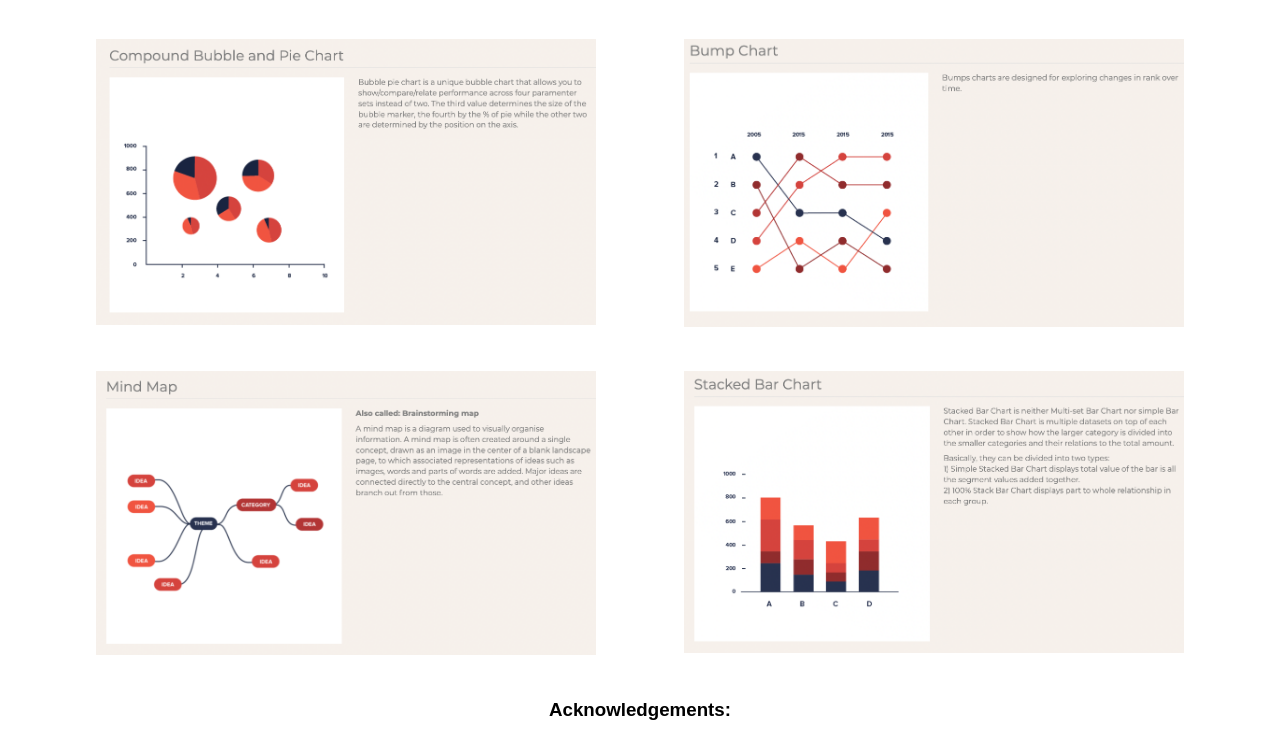
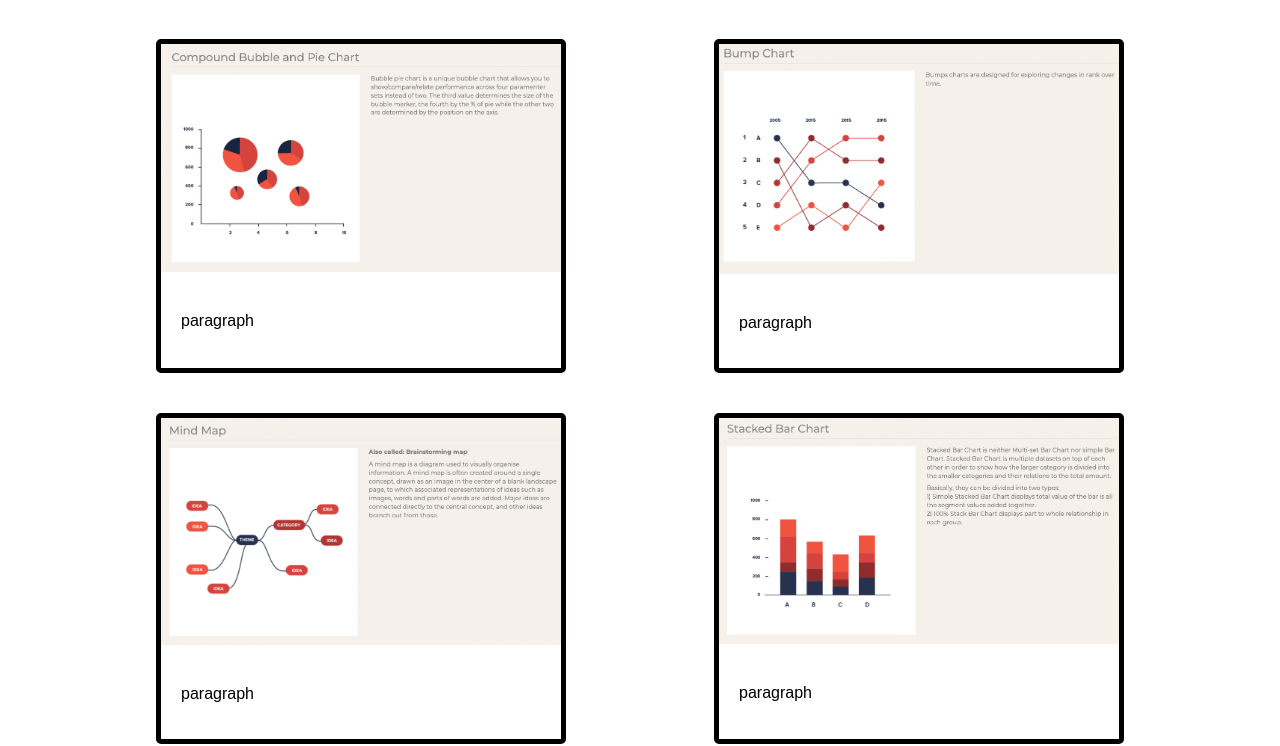
Before and after one commit to DS4200-S22/hw-03-angelina-and-ethan, a plain HTML site: page index.html in a window 1280 px wide. Shown: the part 61-807 px from the top of the page. Drawn offline with Linux system fonts and the light colour scheme.

Commit message:
Add border & details

```diff
--- a/index.css
+++ b/index.css
@@ -15,14 +15,20 @@ h3 {
 }
 
 .flex-item {
-  width: 500px;
-  padding: 20px;
+  width: 400px;
+  border: 5px solid black;
+  border-radius: 5px;
+  margin: 20px;
 }
 
 .flex-item img {
   max-width: 100%;
 }
 
+.paragraph {
+  padding: 20px;
+}
+
 .acknowledgements-container {
   display: flex;
   justify-content: center;
--- a/index.html
+++ b/index.html
@@ -11,15 +11,19 @@
     <div class="flex-container">
       <div class="flex-item">
         <img src="/img/bubble_and_pie_chart.png" />
+        <p class="paragraph">paragraph</p>
       </div>
       <div class="flex-item">
         <img src="/img/bump_chart.png" />
+        <p class="paragraph">paragraph</p>
       </div>
       <div class="flex-item">
         <img src="/img/mind_map.png" />
+        <p class="paragraph">paragraph</p>
       </div>
       <div class="flex-item">
         <img src="/img/stacked_bar_chart.png" />
+        <p class="paragraph">paragraph</p>
       </div>
     </div>
         <h3>Acknowledgements:</h3>
```
